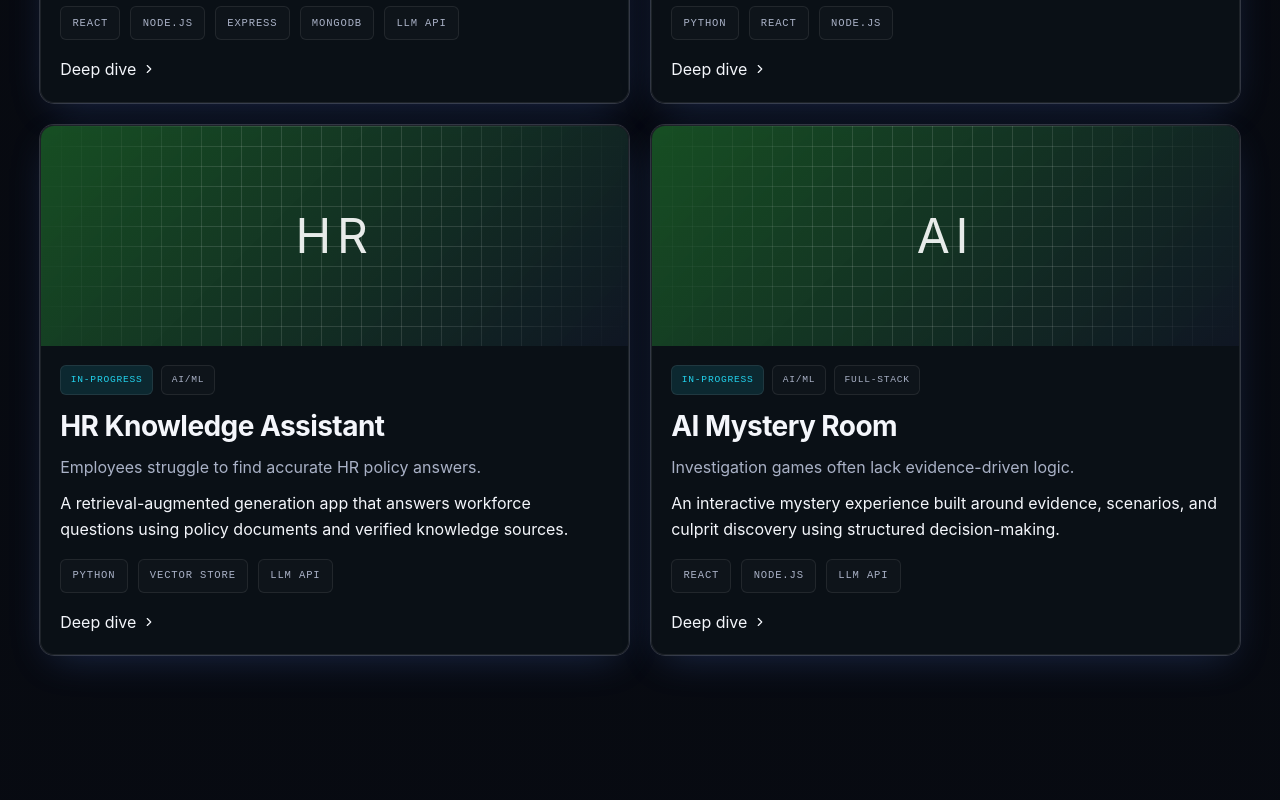
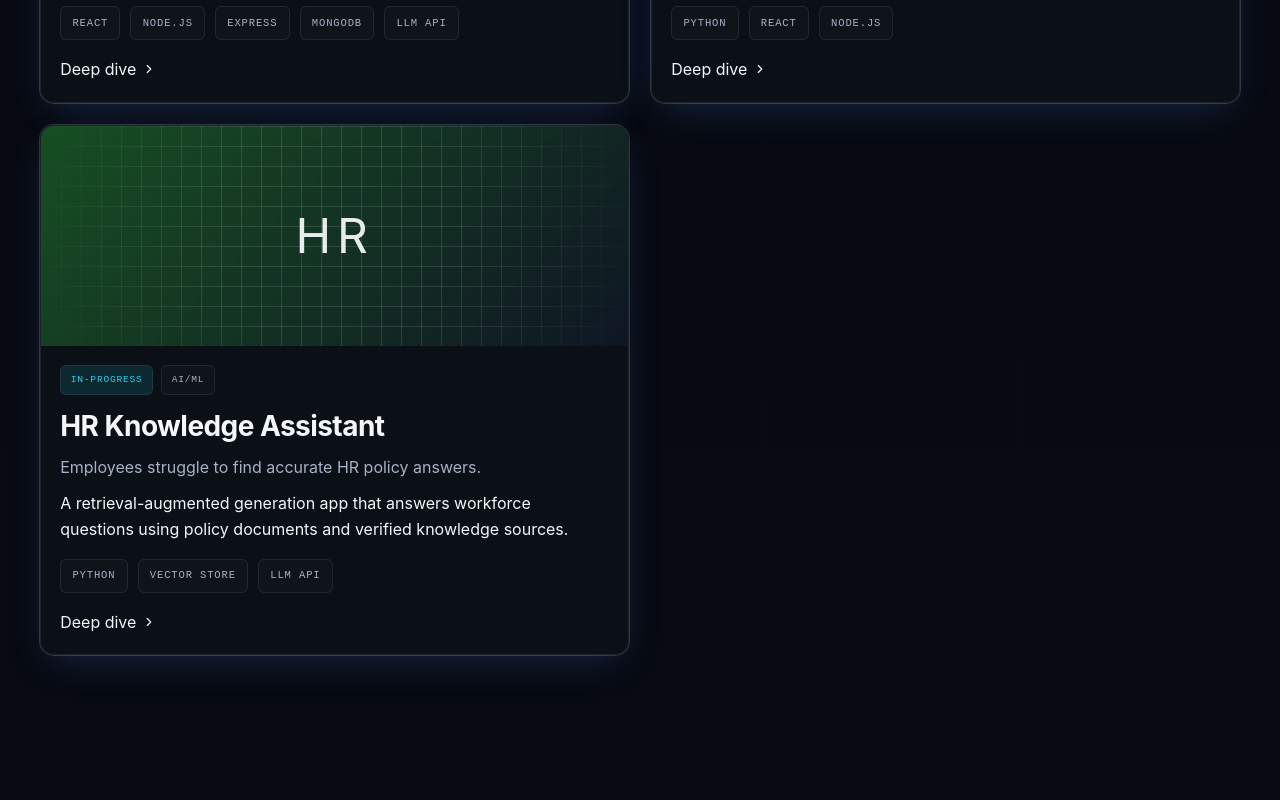
Before and after one commit to anand-sahnix/anand-sahni-portfolio, a React (Vite) app in the folder client/: page / in a window 1280 px wide. Shown: the part 3360-4160 px from the top of the page. Built offline with nearby package versions, Linux system fonts and the light colour scheme.

Commit message:
updating Projects

```diff
--- a/client/src/content/projects.ts
+++ b/client/src/content/projects.ts
@@ -130,29 +130,29 @@ export const projects: Project[] = [
     },
     order: 4,
   },
-  {
-    slug: 'ai-mystery-room',
-    title: 'AI Mystery Room',
-    featured: false,
-    visibility: 'public',
-    status: 'in-progress',
-    category: ['AI/ML', 'Full-Stack'],
-    problem: 'Investigation games often lack evidence-driven logic.',
-    solution: 'An interactive mystery experience built around evidence, scenarios, and culprit discovery using structured decision-making.',
-    stack: ['React', 'Node.js', 'LLM API'],
-    repoUrl: null,
-    liveUrl: null,
-    caseStudy: {
-      problem: 'Narrative games often feel arbitrary because the player can ask for anything without consistent evidence rules.',
-      whyItMatters: 'A mystery experience needs to be puzzle-like, not just chat-based.',
-      architecture: {
-        text: 'The experience keeps evidence state explicit so every clue, deduction, and suspect interaction stays grounded in the scenario.',
-      },
-      challenges: ['Balancing player freedom with scenario constraints', 'Making clue logic understandable'],
-      howItWorks: 'The game tracks narrative evidence and only reveals actions that make sense in the current state of the investigation.',
-      tradeoffs: ['More structured exploration than open-ended dialogue', 'Predictable logic over chaotic improvisation'],
-      futureImprovements: ['Expanded branching narratives', 'More dynamic clue generation and difficulty ramps'],
-    },
-    order: 5,
-  },
+  // {
+  //   slug: 'ai-mystery-room',
+  //   title: 'AI Mystery Room',
+  //   featured: false,
+  //   visibility: 'public',
+  //   status: 'in-progress',
+  //   category: ['AI/ML', 'Full-Stack'],
+  //   problem: 'Investigation games often lack evidence-driven logic.',
+  //   solution: 'An interactive mystery experience built around evidence, scenarios, and culprit discovery using structured decision-making.',
+  //   stack: ['React', 'Node.js', 'LLM API'],
+  //   repoUrl: null,
+  //   liveUrl: null,
+  //   caseStudy: {
+  //     problem: 'Narrative games often feel arbitrary because the player can ask for anything without consistent evidence rules.',
+  //     whyItMatters: 'A mystery experience needs to be puzzle-like, not just chat-based.',
+  //     architecture: {
+  //       text: 'The experience keeps evidence state explicit so every clue, deduction, and suspect interaction stays grounded in the scenario.',
+  //     },
+  //     challenges: ['Balancing player freedom with scenario constraints', 'Making clue logic understandable'],
+  //     howItWorks: 'The game tracks narrative evidence and only reveals actions that make sense in the current state of the investigation.',
+  //     tradeoffs: ['More structured exploration than open-ended dialogue', 'Predictable logic over chaotic improvisation'],
+  //     futureImprovements: ['Expanded branching narratives', 'More dynamic clue generation and difficulty ramps'],
+  //   },
+  //   order: 5,
+  // },
 ]
```
